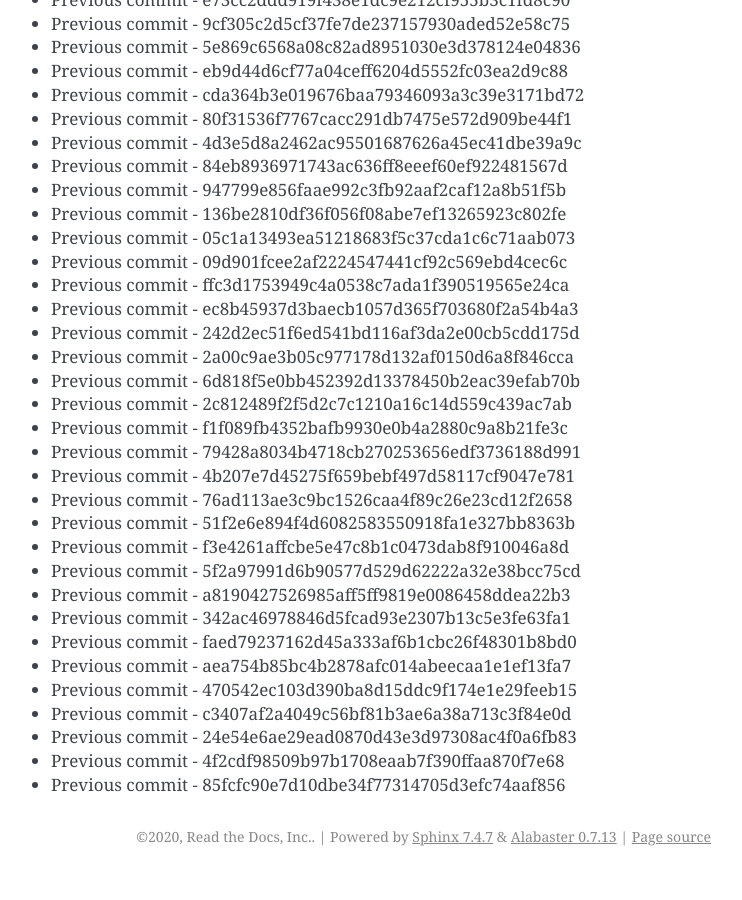
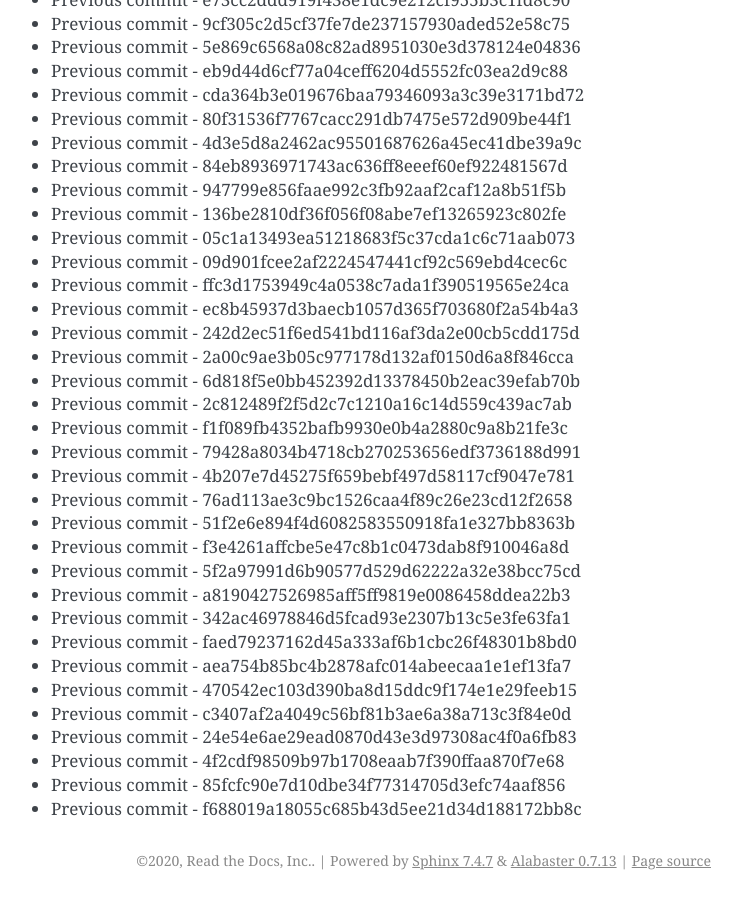
Before and after one commit to readthedocs/rtd-git-stresstest, a Sphinx documentation site: the page built from docs/updates.rst, in a window 1280 px wide and 900 px high, scrolled down 8009 px. Shown: the whole window, without its empty margins (399-1141 px from the left). Built offline with Sphinx 7.4.7, drawn with Linux system fonts in a browser that asks for light colours; before the commit the page ends 8885 px from its top, so only the background shows below that.

Commit message:
Generating commit from previous: f688019a18055c685b43d5ee21d34d188172bb8c

```diff
--- a/docs/updates.rst
+++ b/docs/updates.rst
@@ -368,3 +368,4 @@ It can be tested for any performance characteristics.
 * Previous commit - 24e54e6ae29ead0870d43e3d97308ac4f0a6fb83
 * Previous commit - 4f2cdf98509b97b1708eaab7f390ffaa870f7e68
 * Previous commit - 85fcfc90e7d10dbe34f77314705d3efc74aaf856
+* Previous commit - f688019a18055c685b43d5ee21d34d188172bb8c
```
